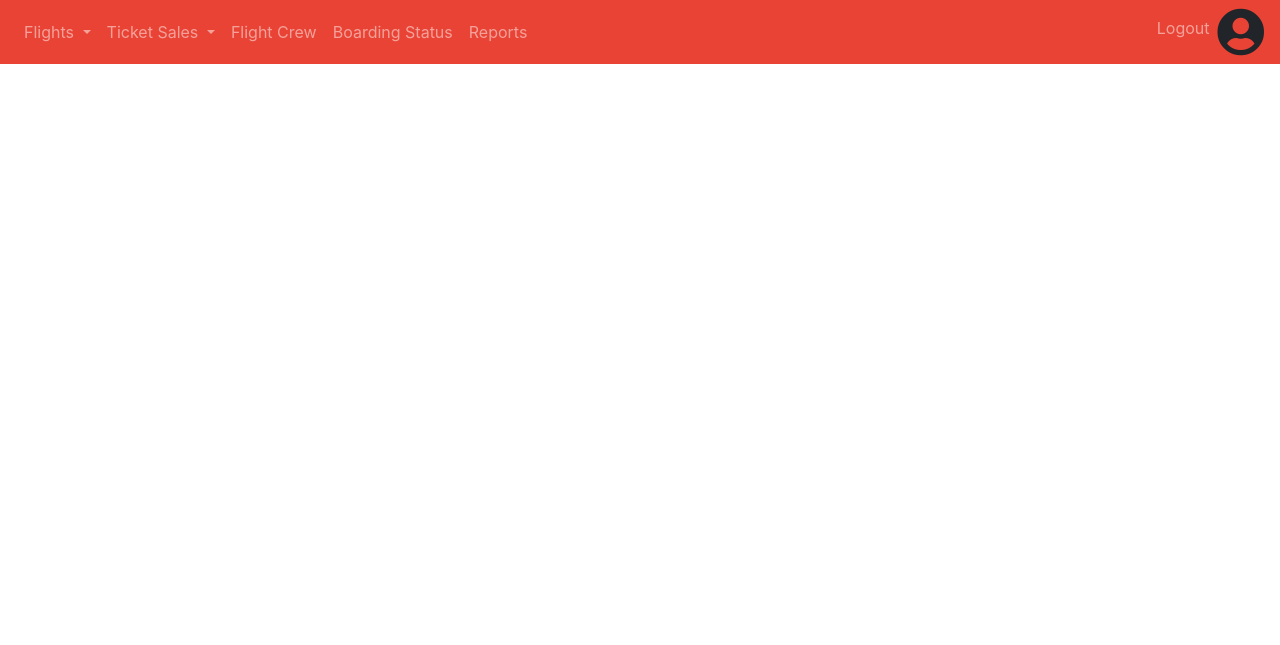
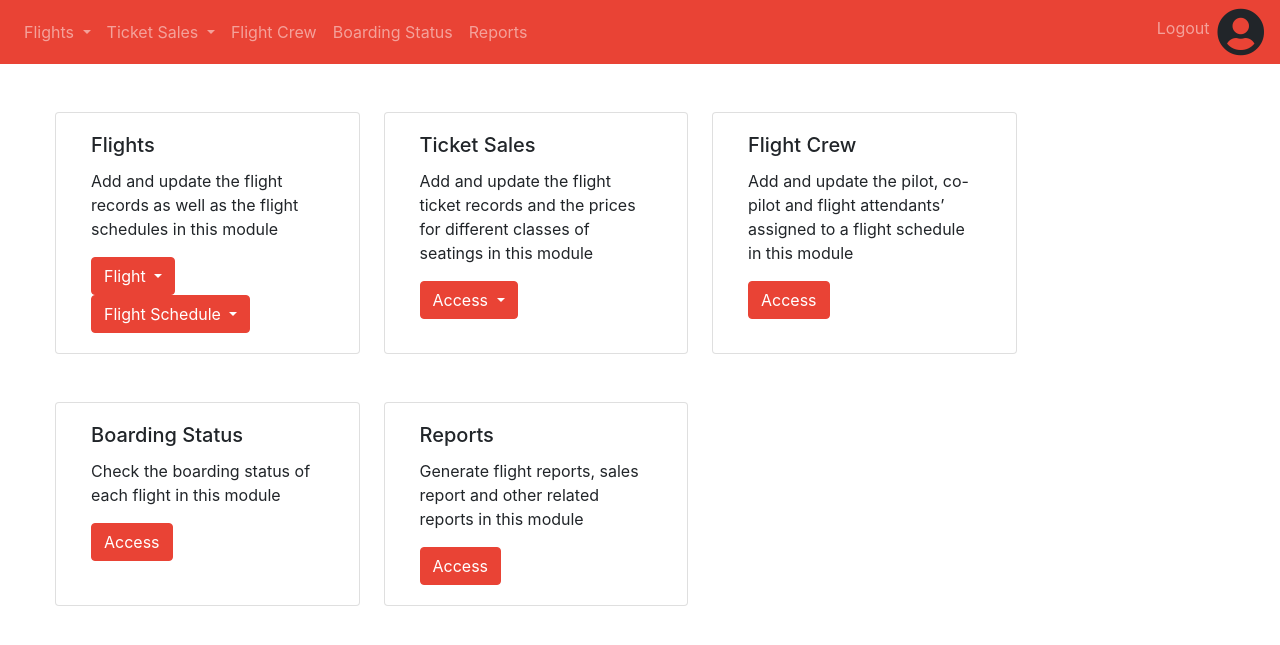
Before and after one commit to benetta-cheng/ibm2104-assignment, a PHP site: page /staff/homepage.php in a window 1280 px wide. Shown: the top 645 px of the page. Run offline with PHP 8.4, Linux system fonts and the light colour scheme; the visitor is signed in with stand-in values (Sample User, id 1).

Commit message:
Completed frontend for homepage

```diff
--- a/staff/homepage.php
+++ b/staff/homepage.php
@@ -9,6 +9,69 @@
 
 <body>
     <?php require('navbar.php') ?>
+    <div class="container-fluid">
+        <div class="row mt-5 ml-3 mr-3">
+            <div class="card ml-4 col-3">
+                <div class="card-body">
+                    <h5 class="card-title">Flights</h5>
+                    <p class="card-text">Add and update the flight records as well as the flight schedules in this module</p>
+                    <div>
+                        <button class="btn btn-primary dropdown-toggle" type="button" data-toggle="dropdown">
+                            Flight
+                        </button>
+                        <div class="dropdown-menu">
+                            <a class="dropdown-item" href="#">Add Flight</a>
+                            <a class="dropdown-item" href="#">Update Flight</a>
+                        </div>
+                        <button class="btn btn-primary dropdown-toggle" type="button" data-toggle="dropdown">
+                            Flight Schedule
+                        </button>
+                        <div class="dropdown-menu">
+                            <a class="dropdown-item" href="#">Add Flight Schedule</a>
+                            <a class="dropdown-item" href="#">Update Flight Schedule</a>
+                        </div>
+                    </div>
+                </div>
+            </div>
+            <div class="card ml-4 col-3">
+                <div class="card-body">
+                    <h5 class="card-title">Ticket Sales</h5>
+                    <p class="card-text">Add and update the flight ticket records and the prices for different classes of seatings in this module</p>
+                    <button class="btn btn-primary dropdown-toggle" type="button" data-toggle="dropdown">
+                        Access
+                    </button>
+                    <div class="dropdown-menu">
+                        <a class="dropdown-item" href="#">Add Ticket</a>
+                        <a class="dropdown-item" href="#">Update Ticket</a>
+                        <a class="dropdown-item" href="#">Update Ticket Classes</a>
+                    </div>
+                </div>
+            </div>
+            <div class="card ml-4 col-3">
+                <div class="card-body">
+                    <h5 class="card-title">Flight Crew</h5>
+                    <p class="card-text">Add and update the pilot, co-pilot and flight attendants’ assigned to a flight schedule in this module</p>
+                    <a href="#" class="btn btn-primary" type="button">Access</a>
+                </div>
+            </div>
+        </div>
+        <div class="row mt-5 ml-3 mr-3">
+            <div class="card ml-4 col-3">
+                <div class="card-body">
+                    <h5 class="card-title">Boarding Status</h5>
+                    <p class="card-text">Check the boarding status of each flight in this module</p>
+                    <a href="#" class="btn btn-primary" type="button">Access</a>
+                </div>
+            </div>
+            <div class="card ml-4 col-3">
+                <div class="card-body">
+                    <h5 class="card-title">Reports</h5>
+                    <p class="card-text">Generate flight reports, sales report and other related reports in this module</p>
+                    <a href="#" class="btn btn-primary" type="button">Access</a>
+                </div>
+            </div>
+        </div>
+    </div>
     <?php require('../scripts.php') ?>
 </body>
 
```
